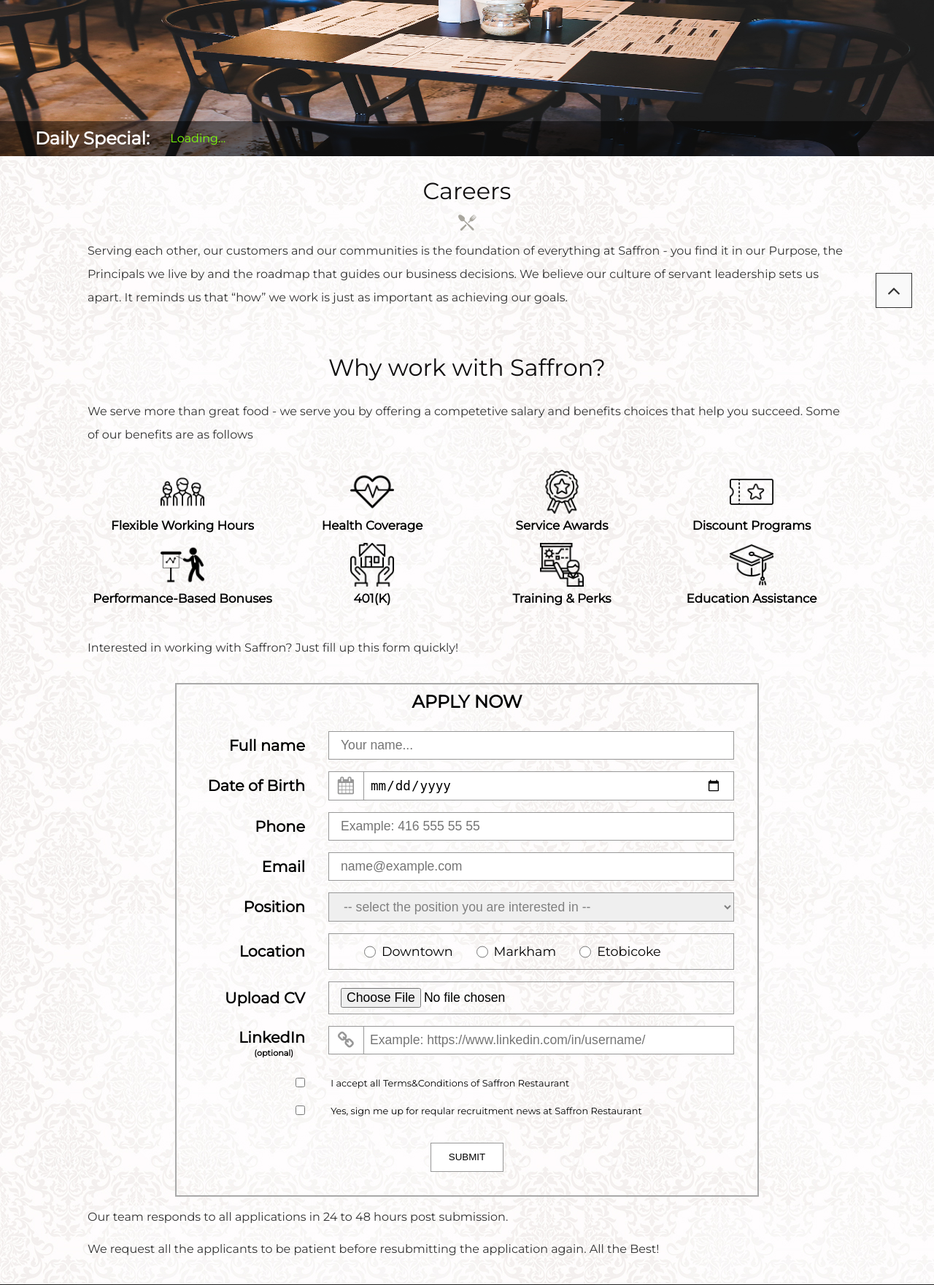
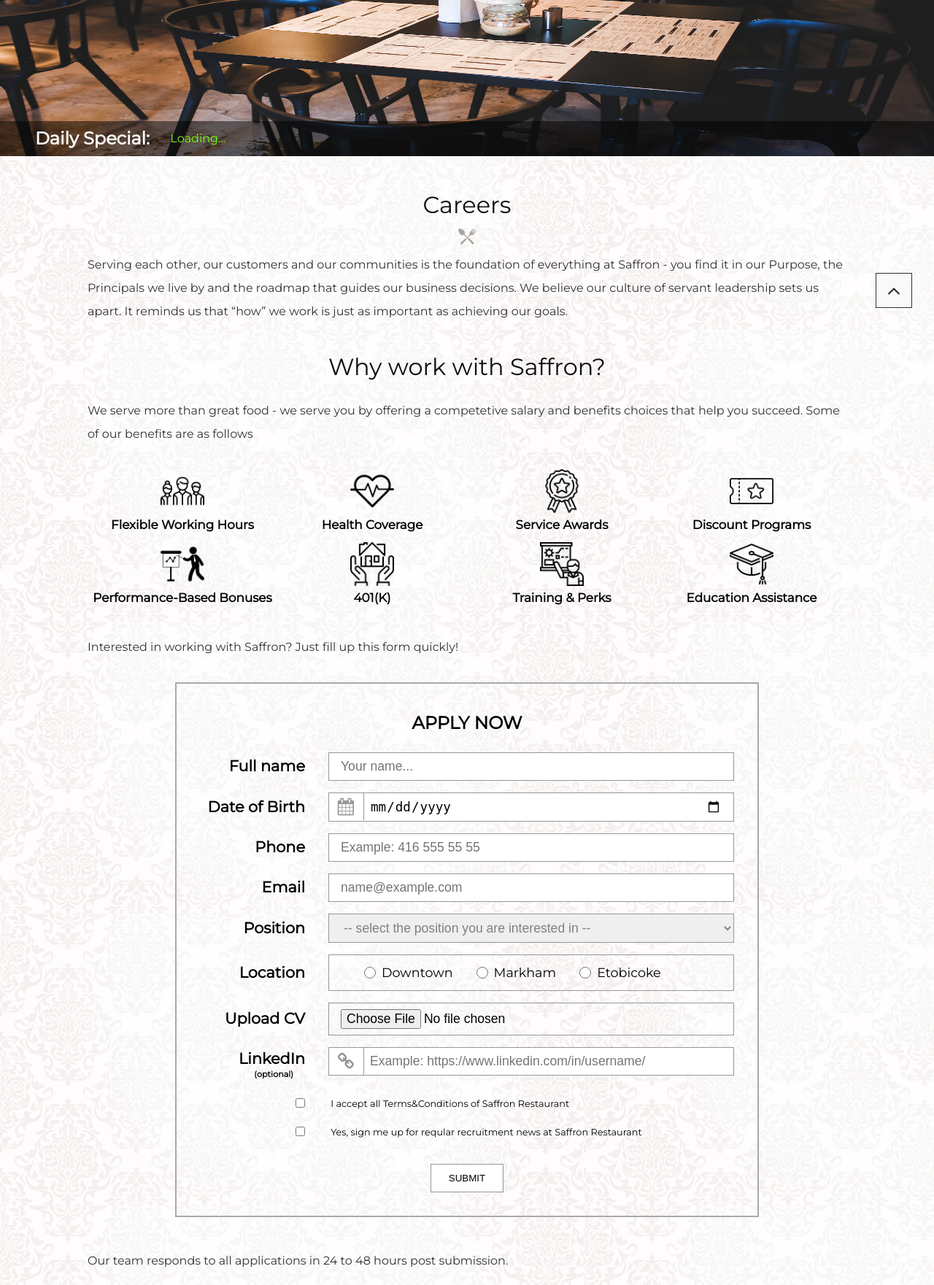
Before and after one commit to kendy92/restaurant_project, a PHP site: page /careers.html in a window 1280 px wide. Shown: the part 348-2109 px from the top of the page at 73% size. Run offline with PHP 8.4, Linux system fonts and the light colour scheme; some libraries are stand-ins or nearby versions.

Commit message:
styles corrected to careers page

```diff
--- a/careers.css
+++ b/careers.css
@@ -3,8 +3,10 @@
   font-size: 2em;
   font-weight: lighter;
   text-align: center;
-  padding-top: 1em;
+  padding-top: 3.2rem;
   padding-bottom: 0.5em; }
+.careers h2.careers__heading {
+  padding-top: 2.7rem; }
 .careers .heading-p {
   padding-left: 0;
   padding-right: 0; }
@@ -28,13 +30,14 @@
 .careers__form {
   border: 2px solid darkgrey;
   max-width: 800px;
-  margin: 0 auto;
+  margin: 0 auto 2rem;
   padding: 0.5rem 2rem; }
   .careers__form-heading {
     font-size: 1.5rem;
     text-transform: uppercase;
     text-align: center;
-    margin-bottom: 1.5rem; }
+    margin-bottom: 1.5rem;
+    margin-top: 1.9rem; }
 .careers__btn {
   display: block;
   background-color: #fff;
--- a/careers.html
+++ b/careers.html
@@ -80,7 +80,7 @@
         <h1 class="careers__heading">Careers</h1>
         <img src="images/header-fork-img.png" alt="Saffron Restaurant" title="Saffron Restaurant"
              class="heading-underimg"/>
-        <p class="heading-p">Serving each other, our customers and our communities is the foundation of everything at
+        <p class="heading-p pb0">Serving each other, our customers and our communities is the foundation of everything at
             Saffron - you
             find
             it in our Purpose, the Principals we live by and the roadmap that guides our business decisions. We
```
